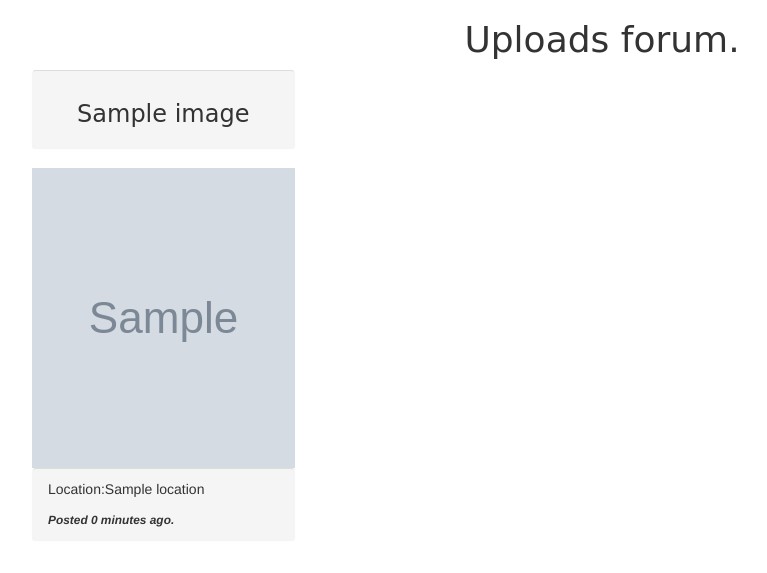
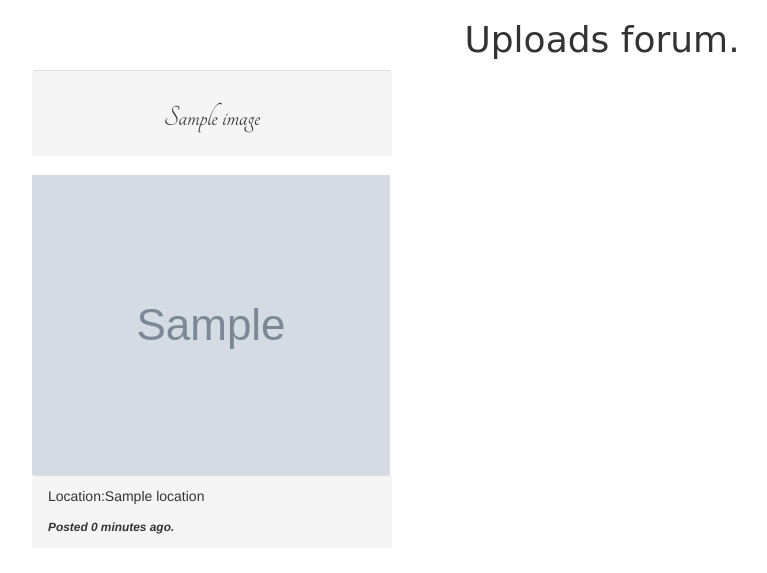
Before and after one commit to Jeffmusa/Post-Home, a Django app: page / in a window 1280 px wide. Shown: the part 102-675 px from the top of the page, without its empty margins (38-805 px from the left). Run offline with Django 3.2, Linux system fonts and the light colour scheme; tables that the repository leaves empty hold one stand-in row (values such as "Sample post"); grey boxes marked "Sample" are stand-in pictures; some libraries are stand-ins or nearby versions; some web fonts are replaced.

Commit message:
gallery/templates/posts/all.html

```diff
--- a/gallery/templates/posts/all.html
+++ b/gallery/templates/posts/all.html
@@ -1,17 +1,30 @@
 {%extends 'posts/base.html'%}
 {% block content %}
 {{block.super}}
+<link href="https://fonts.googleapis.com/css?family=Tangerine" rel="stylesheet">
 <div class="container"  >
 <div class="row">
+
+
       {% for image in al %}
-   <div class="col-md-3">
+
+
+
+
+
+
+
+
+   <div class="col-md-4">
+
      <div class="card">
         <div style="text-align:center ; " class="panel panel-secondary panel-footer" >
-          <h3 style="font-family: 'Fontdiner Swanky', cursive;">{{image.name}}</h3>
+            <strong> <h2 style="font-family: 'Tangerine', cursive;">{{image.name}}</h2></strong>
+
 
           </div>
       <a href="/image/{{image.id}}">
-        <img style=" height:300px; width:400px;" src="{{image.image.url}}" class="img-responsive" alt="Image">
+        <img style=" height:300px; width:358px;" src="{{image.image.url}}" class="w3-border w3-padding" alt="Image">
 
         </a>
         <div class="panel panel-secondary panel-footer">
```
